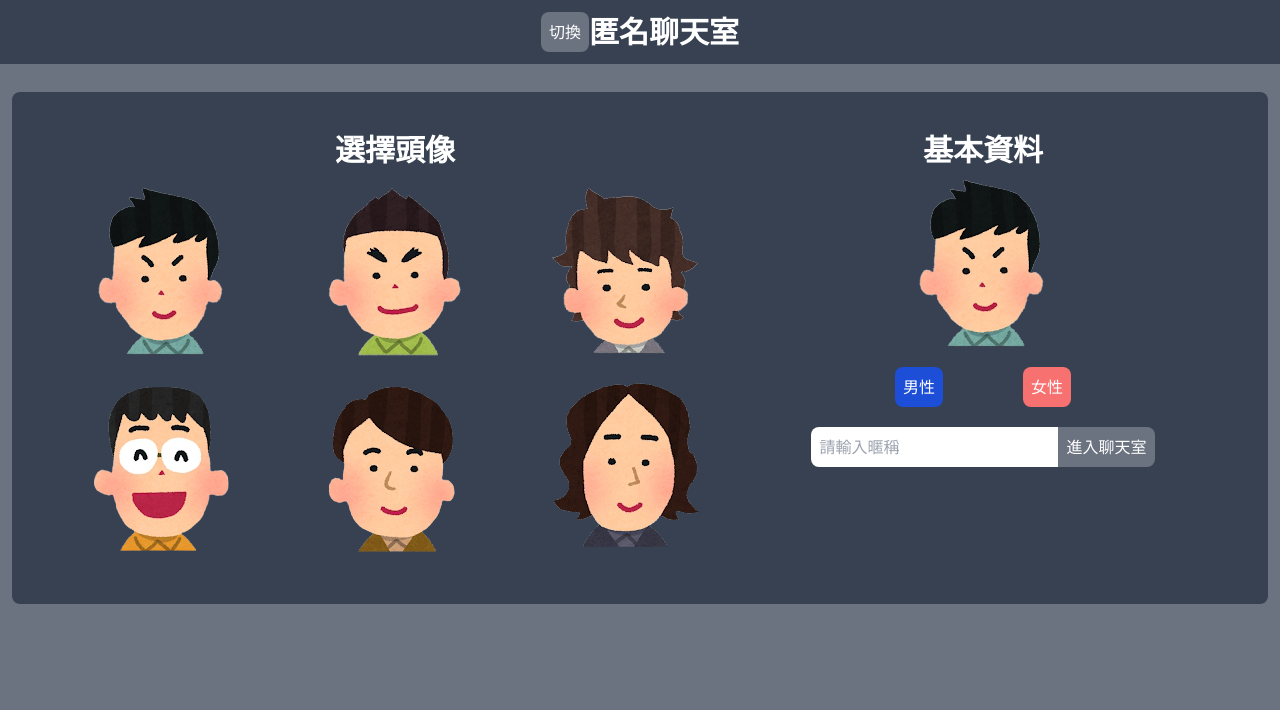
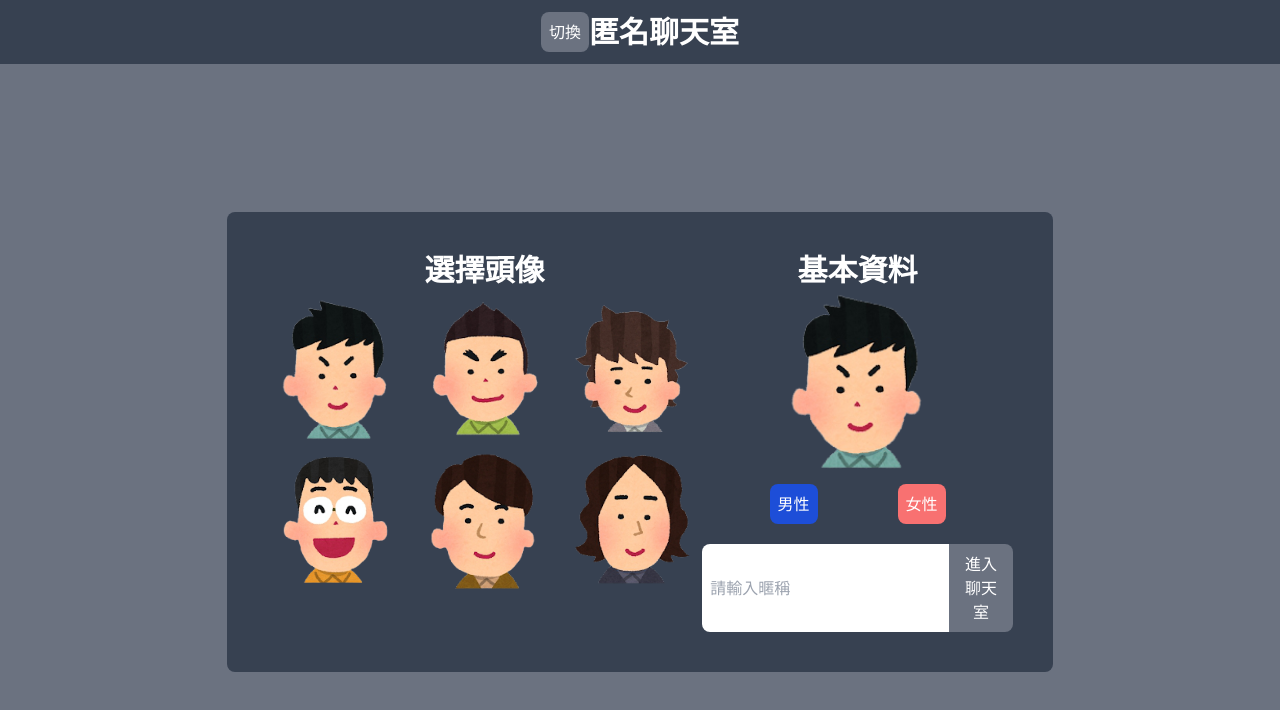
Before and after one commit to xin1126/Chatroom, a Vue app: page /#/ in a window 1280 px wide. Shown: the top 710 px of the page. Built offline with nearby package versions, Linux system fonts and the light colour scheme; a web font is replaced by a local one.

Commit message:
tailwind.config.js調整

```diff
--- a/tailwind.config.js
+++ b/tailwind.config.js
@@ -1,6 +1,7 @@
 module.exports = {
   purge: ['./index.html', './src/**/*.{vue,js,ts,jsx,tsx}'],
-  darkMode: false,
+  mode: 'jit',
+  darkMode: 'class',
   theme: {
     extend: {},
   },
```
